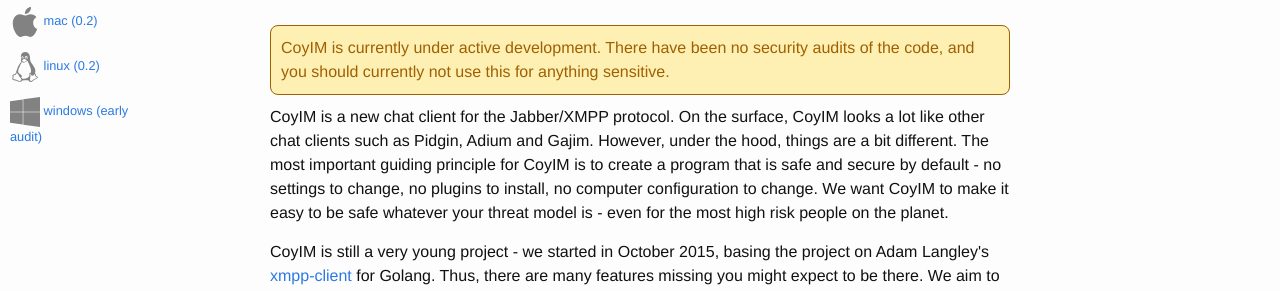
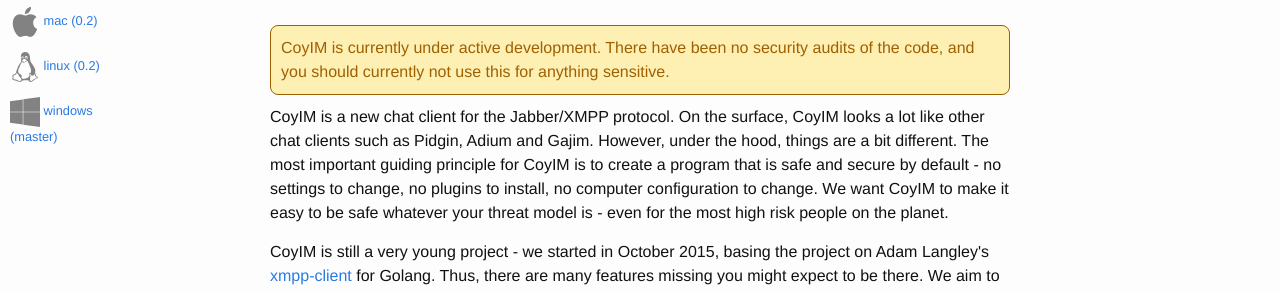
Before and after one commit to coyim/coyim-page, a Jekyll site: the page built from index.html, in a window 1280 px wide. Shown: the part 128-419 px from the top of the page. Built offline with Jekyll 4.4.1, drawn with Linux system fonts in a browser that asks for light colours.

Commit message:
Update default.html

```diff
--- a/_layouts/default.html
+++ b/_layouts/default.html
@@ -37,7 +37,7 @@
             </svg>
           </span>
           <span class="platform">windows</span>
-          <span class="current-version">(early audit)</span>
+          <span class="current-version">(master)</span>
         </a>
       </p>
     </div>
```
